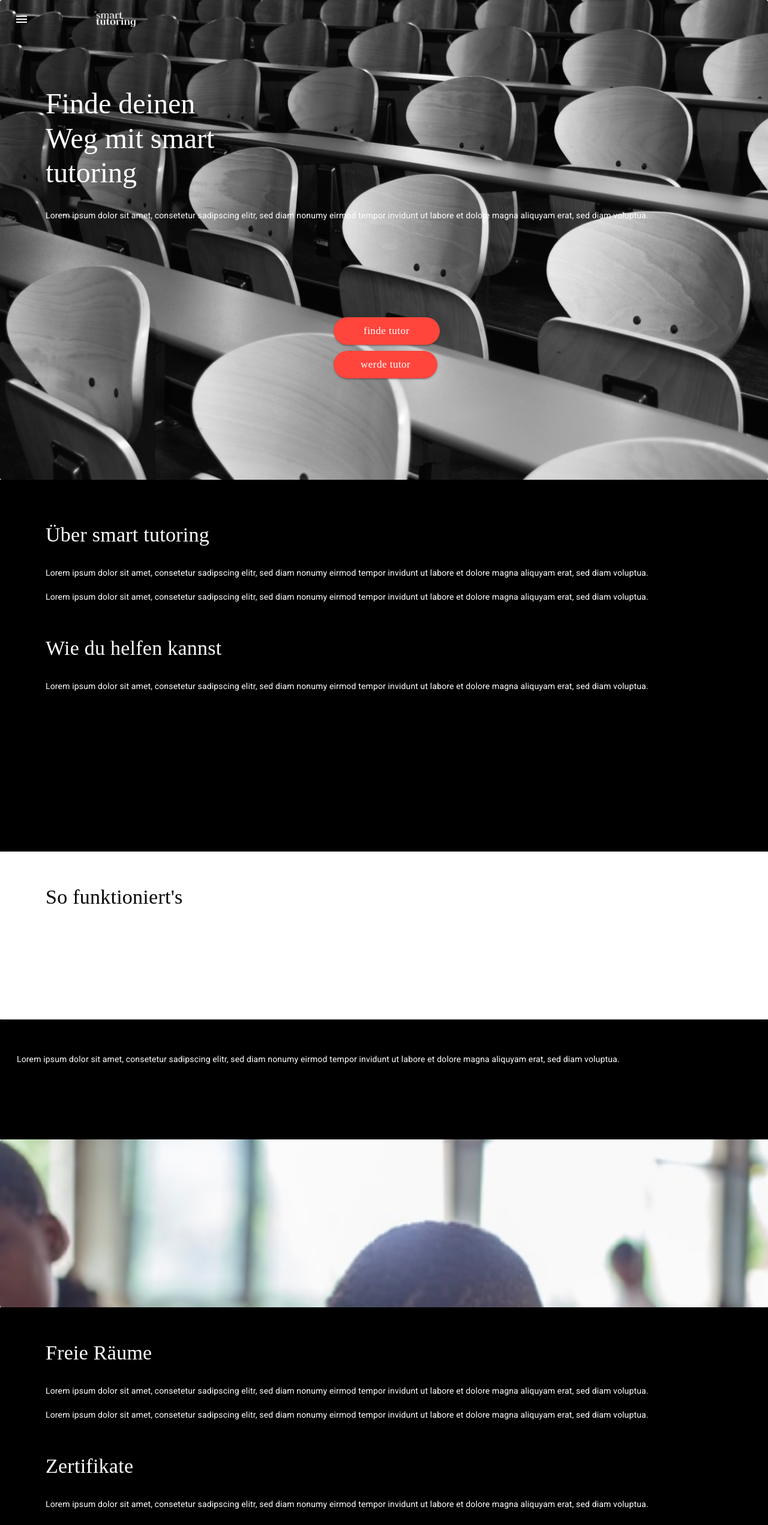
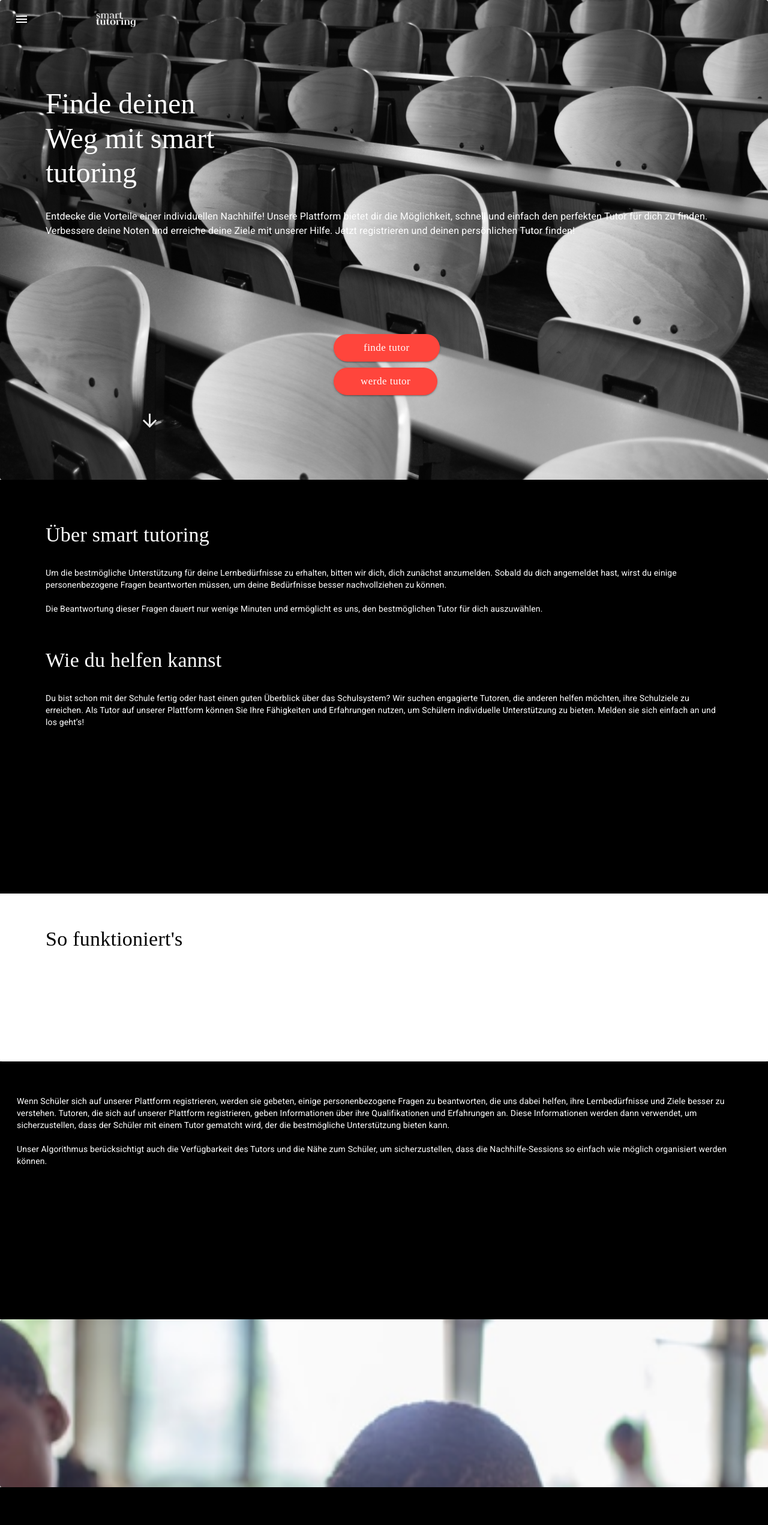
Before and after one commit to lenalte/smart-tutoring, a React (Create React App) app in the folder smart-tutoring/: page / in a window 1280 px wide. Shown: the top 2543 px of the page at 60% size. Built offline with nearby package versions, Linux system fonts and the light colour scheme; a web font is replaced by a local one.

Commit message:
Homepage-Texte geschrieben und Pfeil hinzugefügt

```diff
--- a/smart-tutoring/src/components/Bio.js
+++ b/smart-tutoring/src/components/Bio.js
@@ -38,7 +38,6 @@ export default function SelectSchools() {
             label="Schreibe hier etwas über dich..."
             multiline
             rows={8}
-          //   defaultValue="Default Value"
           />
         </ThemeProvider>
       </Box>
--- a/smart-tutoring/src/components/HeaderBlack.js
+++ b/smart-tutoring/src/components/HeaderBlack.js
@@ -8,6 +8,7 @@ import IconButton from '@mui/material/IconButton';
 import MenuIcon from '@mui/icons-material/Menu';
 import Logo from '../img/Logo.png';
 // import { CenterFocusStrong } from '@mui/icons-material';
+
 
 export default function HeaderBlack() {
     return (
--- a/smart-tutoring/src/pages/Home.js
+++ b/smart-tutoring/src/pages/Home.js
@@ -12,8 +12,21 @@ import { CssBaseline } from '@mui/material';
 import Paper from '@mui/material/Paper';
 import Stack from '@mui/material/Stack';
 import Box from '@mui/material/Box';
+import ArrowDownwardIcon from '@mui/icons-material/ArrowDownward';
+import { createTheme, ThemeProvider } from '@mui/material/styles';
+
+
+const theme = createTheme({
+    palette: {
+        primary: {
+            main: '#e5e5e5',
+        }
+    },
+});
+
 
 const Home = () => (
+
     <Stack>
         <Paper
             style={{
@@ -27,19 +40,30 @@ const Home = () => (
                 <Typography fontFamily={"Judson"} variant="h3" component="h2" lineHeight={1.2} paddingBottom={4} paddingTop={10} paddingLeft={1.5} color="white">
                     Finde deinen <br></br> Weg mit smart <br></br> tutoring
                 </Typography>
-                <Typography variant="body2" color="white" paddingLeft={1.5}>
-                    Lorem ipsum dolor sit amet, consetetur sadipscing elitr, sed diam nonumy eirmod tempor invidunt ut labore et dolore magna aliquyam erat, sed diam voluptua.
+                <Typography variant="body1" color="white" paddingLeft={1.5} paddingRight={1.5}>
+                    Entdecke die Vorteile einer individuellen Nachhilfe! Unsere Plattform bietet dir die Möglichkeit, schnell und einfach den perfekten Tutor für dich zu finden. Verbessere deine Noten und erreiche deine Ziele mit unserer Hilfe. Jetzt registrieren und deinen persönlichen Tutor finden!
                 </Typography>
                 <Container
                     sx={{ width: '13.5em' }}>
                     <RedButtons />
                 </Container>
+
+
+
+                <ThemeProvider theme={theme}>
+                    <Box style={{ paddingLeft: 168, paddingTop: 127 }}>
+                        <ArrowDownwardIcon fontSize='large' color='primary' />
+                    </Box>
+                </ThemeProvider>
+
+
+
             </Container>
         </Paper>
         <Box
             sx={{
                 width: "cover",
-                height: 620,
+                height: 690,
                 backgroundColor: 'black',
             }}>
 
@@ -48,10 +72,8 @@ const Home = () => (
                     Über smart tutoring
                 </Typography>
                 <Typography variant="body2" color="white" paddingLeft={1.5}>
-                    Lorem ipsum dolor sit amet, consetetur sadipscing elitr, sed diam nonumy eirmod tempor invidunt ut labore et dolore magna aliquyam erat, sed diam voluptua.
-                    <br></br>
-                    <br></br>
-                    Lorem ipsum dolor sit amet, consetetur sadipscing elitr, sed diam nonumy eirmod tempor invidunt ut labore et dolore magna aliquyam erat, sed diam voluptua.
+                    Um die bestmögliche Unterstützung für deine Lernbedürfnisse zu erhalten, bitten wir dich, dich zunächst anzumelden. Sobald du dich angemeldet hast, wirst du einige personenbezogene Fragen beantworten müssen, um deine Bedürfnisse besser nachvollziehen zu können.
+                    <br /> <br /> Die Beantwortung dieser Fragen dauert nur wenige Minuten und ermöglicht es uns, den bestmöglichen Tutor für dich auszuwählen.
                 </Typography>
             </Container>
 
@@ -59,8 +81,9 @@ const Home = () => (
                 <Typography fontFamily={"Judson"} variant="h4" component="h2" lineHeight={1.2} paddingBottom={4} paddingTop={7} paddingLeft={1.5} color="white">
                     Wie du helfen kannst
                 </Typography>
-                <Typography variant="body2" color="white" paddingLeft={1.5}>
-                    Lorem ipsum dolor sit amet, consetetur sadipscing elitr, sed diam nonumy eirmod tempor invidunt ut labore et dolore magna aliquyam erat, sed diam voluptua.
+                <Typography variant="body2" color="white" paddingLeft={1.5} paddingRight={1.5}>
+                    Du bist schon mit der Schule fertig oder hast einen guten Überblick über das Schulsystem?  Wir suchen engagierte Tutoren, die anderen helfen möchten, ihre Schulziele zu erreichen. Als Tutor auf unserer Plattform können Sie Ihre Fähigkeiten und Erfahrungen nutzen, um Schülern individuelle Unterstützung zu bieten.
+                    Melden sie sich einfach an und los geht’s!
                 </Typography>
             </Container>
 
@@ -81,11 +104,13 @@ const Home = () => (
         <Box
             sx={{
                 width: "cover",
-                height: 200,
+                height: 430,
                 backgroundColor: 'black',
             }}>
             <Typography variant="body2" color="white" paddingLeft={3.5} paddingTop={7} paddingRight={3.5}>
-                Lorem ipsum dolor sit amet, consetetur sadipscing elitr, sed diam nonumy eirmod tempor invidunt ut labore et dolore magna aliquyam erat, sed diam voluptua.
+                Wenn Schüler sich auf unserer Plattform registrieren, werden sie gebeten, einige personenbezogene Fragen zu beantworten, die uns dabei helfen, ihre Lernbedürfnisse und Ziele besser zu verstehen. Tutoren, die sich auf unserer Plattform registrieren, geben Informationen über ihre Qualifikationen und Erfahrungen an. Diese Informationen werden dann verwendet, um sicherzustellen, dass der Schüler mit einem Tutor gematcht wird, der die bestmögliche Unterstützung bieten kann.
+                <br /> <br />
+                Unser Algorithmus berücksichtigt auch die Verfügbarkeit des Tutors und die Nähe zum Schüler, um sicherzustellen, dass die Nachhilfe-Sessions so einfach wie möglich organisiert werden können.
             </Typography>
 
         </Box>
@@ -100,7 +125,7 @@ const Home = () => (
         <Box
             sx={{
                 width: "cover",
-                height: 610,
+                height: 830,
                 backgroundColor: 'black',
             }}>
 
@@ -108,11 +133,12 @@ const Home = () => (
                 <Typography fontFamily={"Judson"} variant="h4" component="h2" lineHeight={1.2} paddingBottom={4} paddingTop={7} paddingLeft={1.5} color="white">
                     Freie Räume
                 </Typography>
-                <Typography variant="body2" color="white" paddingLeft={1.5}>
-                    Lorem ipsum dolor sit amet, consetetur sadipscing elitr, sed diam nonumy eirmod tempor invidunt ut labore et dolore magna aliquyam erat, sed diam voluptua.
+                <Typography variant="body2" color="white" paddingLeft={1.5} paddingRight={1.5}>
+                    Wir haben nun auch Schulen in unserem Netzwerk, die Räume für smart-tutoring zur Verfügung stellen. Das bedeutet, dass sowohl Tutoren als auch Schüler, die Nachhilfe suchen, die Möglichkeit haben, in einer sicheren und geeigneten Umgebung zu lernen.
                     <br></br>
                     <br></br>
-                    Lorem ipsum dolor sit amet, consetetur sadipscing elitr, sed diam nonumy eirmod tempor invidunt ut labore et dolore magna aliquyam erat, sed diam voluptua.
+                    Für Tutoren bedeutet dies, dass Sie nun Zugang zu Räumlichkeiten haben, die perfekt für Nachhilfe geeignet sind, ohne dass Sie sich Gedanken über die Verfügbarkeit von Räumlichkeiten machen müssen.
+                    Weitere Informationen folgen.
                 </Typography>
             </Container>
 
@@ -120,8 +146,10 @@ const Home = () => (
                 <Typography fontFamily={"Judson"} variant="h4" component="h2" lineHeight={1.2} paddingBottom={4} paddingTop={7} paddingLeft={1.5} color="white">
                     Zertifikate
                 </Typography>
-                <Typography variant="body2" color="white" paddingLeft={1.5}>
-                    Lorem ipsum dolor sit amet, consetetur sadipscing elitr, sed diam nonumy eirmod tempor invidunt ut labore et dolore magna aliquyam erat, sed diam voluptua.
+                <Typography variant="body2" color="white" paddingLeft={1.5} paddingRight={1.5}>
+                    Wir möchten unseren Tutoren dafür danken, dass sie ihre Zeit und Fähigkeiten zur Verfügung stellen, um Schülern zu helfen. Um ihre Bemühungen zu würdigen, bieten wir Zertifikate für unsere freiwilligen Tutoren an. Diese Zertifikate bestätigen die Anzahl der geleisteten Tutor-Stunden und die Fächer, in denen sie unterrichtet haben.
+                    <br /> <br />
+                    Diese Zertifikate können bei Bewerbungen, sei es für eine feste Anstellung oder für Praktika, als Nachweis für ihre Erfahrungen und Fähigkeiten im Bereich der Nachhilfe verwendet werden. Es zeigt ihre Bereitschaft, ihre Kenntnisse und Fähigkeiten zu teilen und anderen zu helfen.
                 </Typography>
             </Container>
         </Box>
```
